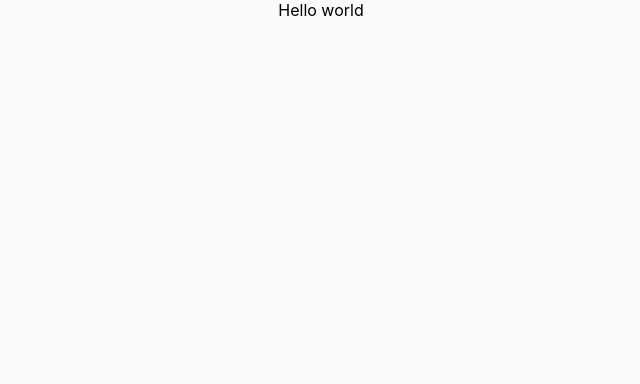
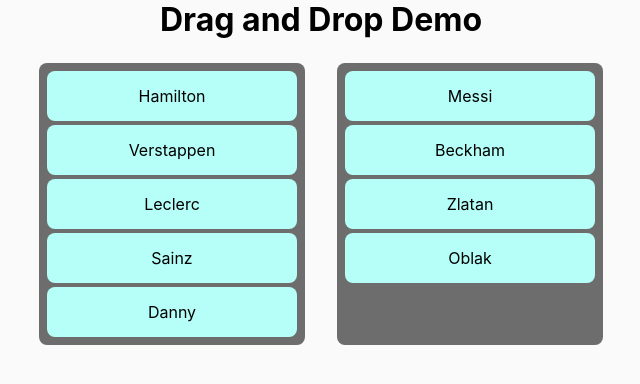
Before and after one commit to sonnybardhan/components-practice, a React (Create React App) app: page / in a window 1280 px wide. Shown: the top 384 px of the page, without its empty margins (319-959 px from the left). Built offline with nearby package versions, Linux system fonts and the light colour scheme.

Commit message:
initial styling

```diff
--- /dev/null
+++ b/src/App.css
@@ -0,0 +1,38 @@
+.App{
+	display: flex;
+	height: 100vh;
+	width: 100vw;
+	flex-direction: column;
+	align-items: center;
+}
+
+.dnd-main-container{
+	display: flex;
+	justify-content: space-around;
+	/* height: 100%; */
+	/* background-color: blue; */
+	padding: .5em;
+}
+
+.dnd-group{
+	margin: 1em;
+	/* margin-right:.25em;; */
+	padding: .25em;
+	/* height: 500px; */
+	/* height: 50%; */
+	background-color: rgb(109, 109, 109);
+	border-radius: .5em;
+}
+
+.block{
+	height: 50px;
+	width: 250px;
+	background-color: rgb(182, 255, 248);
+	/* border-radius: .25em; */
+	border-radius: .5em;
+	display: flex;
+	justify-content: center;
+	align-items: center;
+	margin: .25em;
+	cursor: grab;
+}
--- a/src/App.js
+++ b/src/App.js
@@ -1,5 +1,31 @@
+import DragAndDrop from './DragAndDrop';
+import './App.css';
+
+const driverList = [
+  { name: 'Hamilton', number: 44 },
+  { name: 'Verstappen', number: 1 },
+  { name: 'Leclerc', number: 16 },
+  { name: 'Sainz', number: 55 },
+  { name: 'Danny', number: 33 },
+];
+
+const footballerList = [
+  { name: 'Messi', number: 10 },
+  { name: 'Beckham', number: 7 },
+  { name: 'Zlatan', number: 9 },
+  { name: 'Oblak', number: 1 },
+];
+
 function App() {
-  return <div>Hello world</div>;
+  return (
+    <div className='App'>
+      <h1>Drag and Drop Demo</h1>
+      <div className='dnd-main-container'>
+        <DragAndDrop dataList={driverList} />
+        <DragAndDrop dataList={footballerList} />
+      </div>
+    </div>
+  );
 }
 
 export default App;
--- /dev/null
+++ b/src/Block.js
@@ -0,0 +1,13 @@
+import React from 'react';
+
+const Block = ({ item }) => {
+  const { name, number } = item;
+  console.log(item);
+  return (
+    <div className='block' draggable>
+      {name}
+    </div>
+  );
+};
+
+export default Block;
--- /dev/null
+++ b/src/DragAndDrop.js
@@ -0,0 +1,17 @@
+import React, { useRef, useState } from 'react';
+import Block from './Block';
+
+const DragAndDrop = ({ dataList }) => {
+  const [data, setData] = useState(dataList);
+
+  return (
+    <div className='dnd-group'>
+      {data &&
+        data.map((item) => {
+          return <Block key={Math.random()} item={item} />;
+        })}
+    </div>
+  );
+};
+
+export default DragAndDrop;
```
